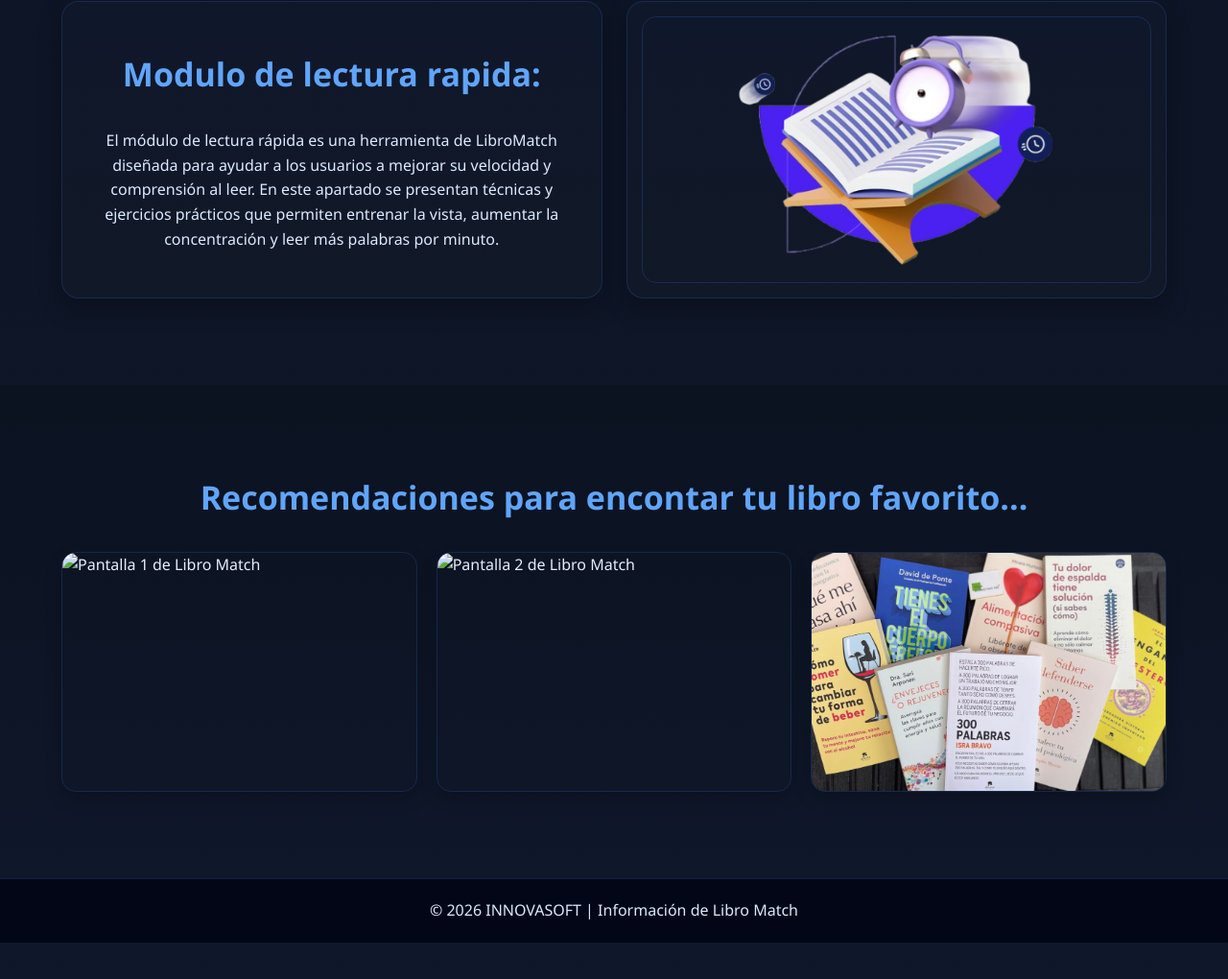
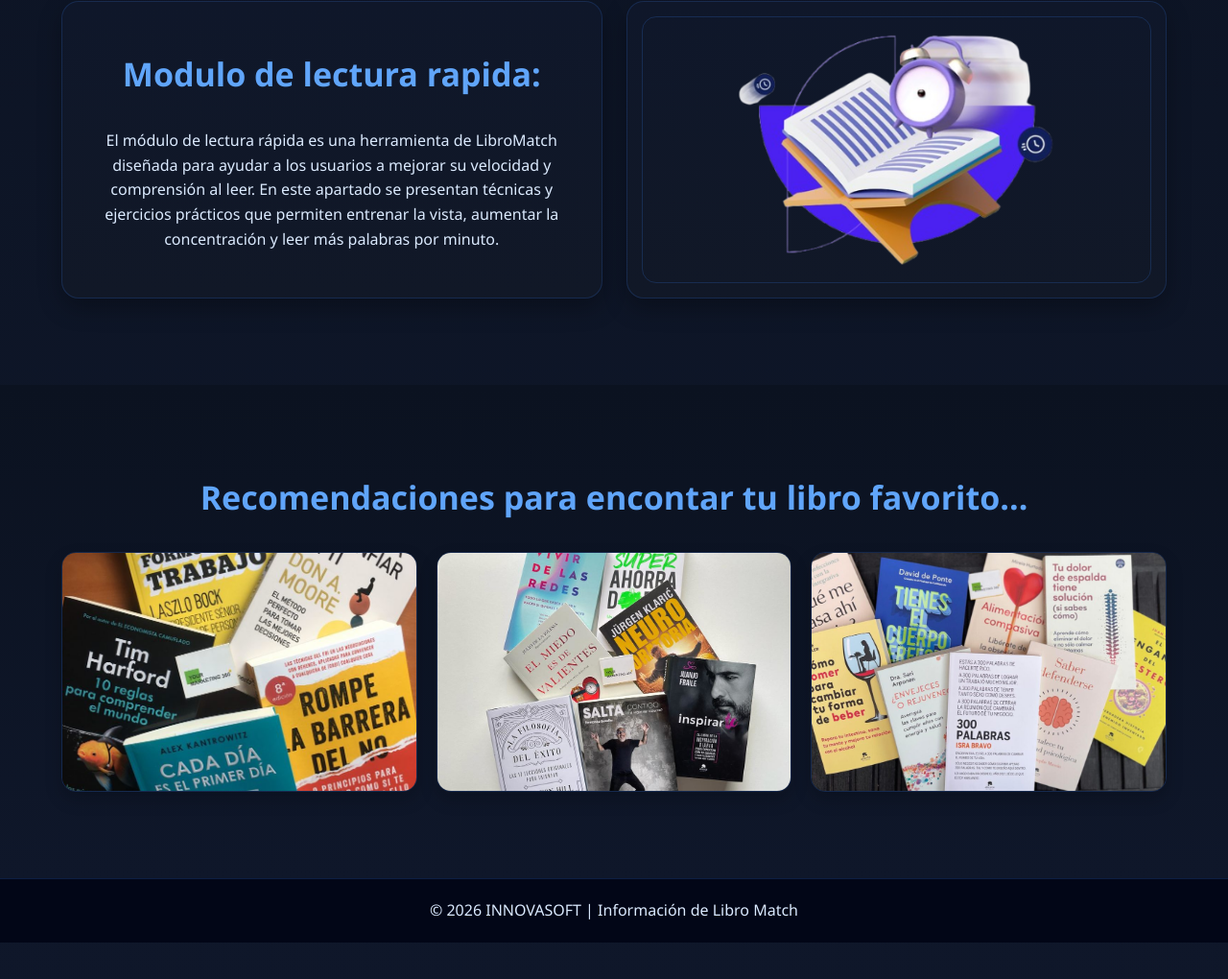
Before and after one commit to majali242422-lgtm/innovasoft, a plain HTML site: page info-libro-match.html in a window 1280 px wide. Shown: the part 2638-3658 px from the top of the page at 96% size. Drawn offline with Linux system fonts and the light colour scheme; files whose address does not match are found by name.

Commit message:
Update info-libro-match.html

```diff
--- a/info-libro-match.html
+++ b/info-libro-match.html
@@ -138,8 +138,8 @@
     <h2>Recomendaciones para encontar tu libro favorito...</h2>
 
     <div class="galeria-libro">
-      <img src="IMAGENES/imagen-1.jpeg" alt="Pantalla 1 de Libro Match">
-      <img src="IMAGENES/imagen.2.jpeg" alt="Pantalla 2 de Libro Match">
+      <img src="imagen-1.jpeg" alt="Pantalla 1 de Libro Match">
+      <img src="imagen.2.jpeg" alt="Pantalla 2 de Libro Match">
       <img src="IMAGENES/imagen-3.jpg" alt="Pantalla 3 de Libro Match">
     </div>
   </div>
```
